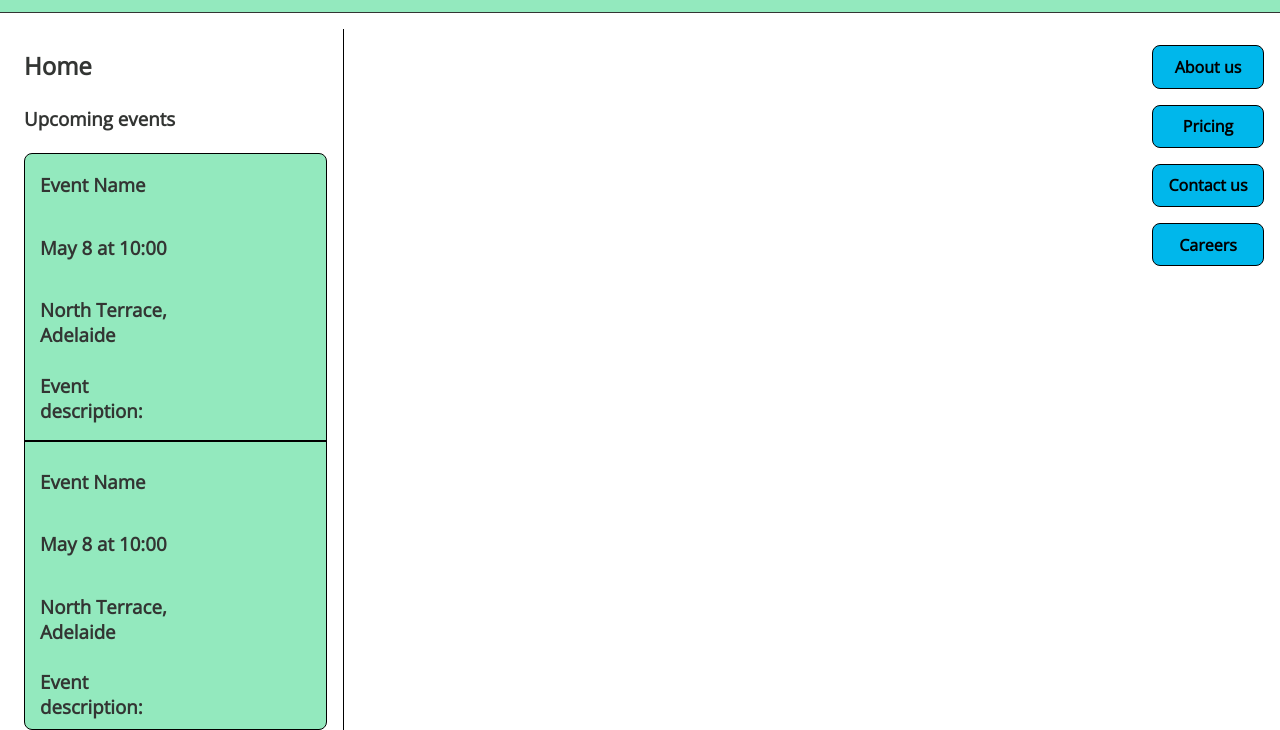
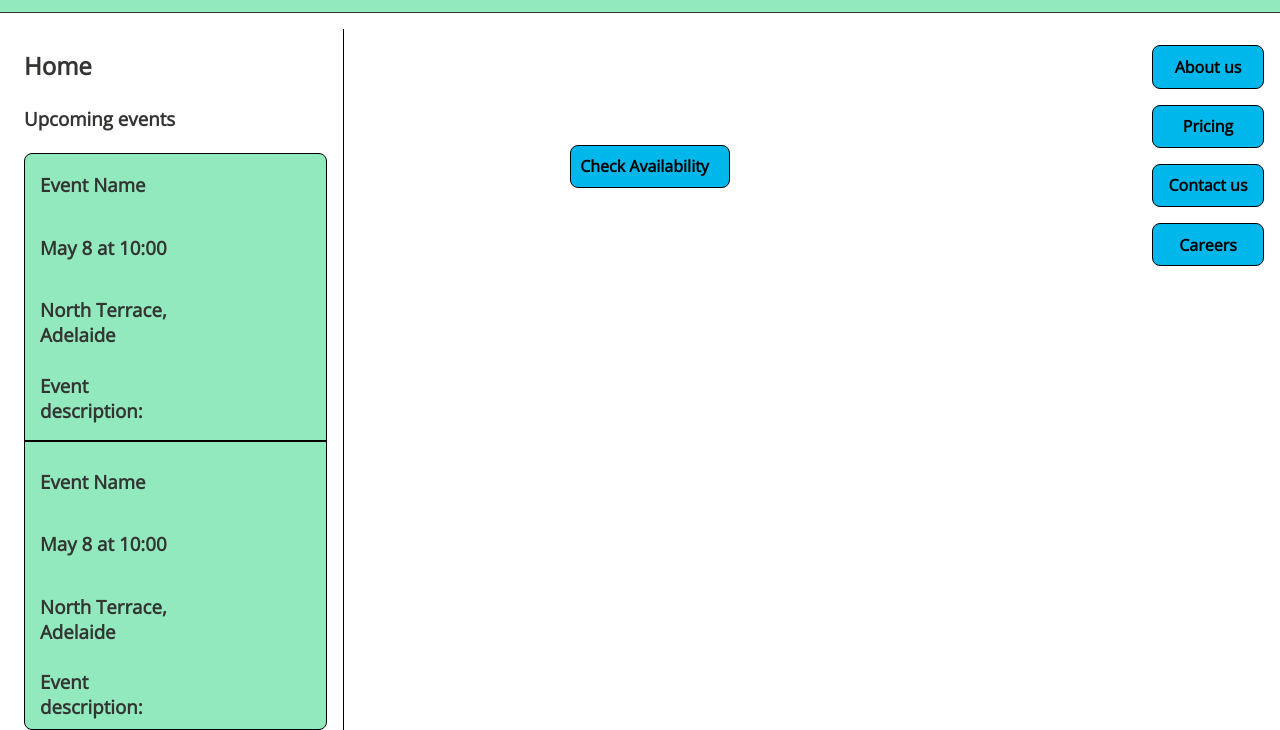
Before and after one commit to WDCLegends/DevEnvironment, a plain HTML site: page index.html in a window 1280 px wide. Shown: the part 99-829 px from the top of the page. Drawn offline with nearby package versions, Linux system fonts and the light colour scheme.

Commit message:
Update index.html

```diff
--- a/index.html
+++ b/index.html
@@ -48,6 +48,8 @@
                     <button id="authorize_button" class="gobutton" onclick="handleAuthClick()">Sign in to Google</button>
 
                     <button id="signout_button" class="gobutton" onclick="handleSignoutClick()">Sign Out</button>
+
+                    <button class="gobutton" onclick="checkAvailability()">Check Availability</button>
             </div>
             <div class="drop-list">
                 <button class="eventbuttonsinnav" href="/home.html/">
```
